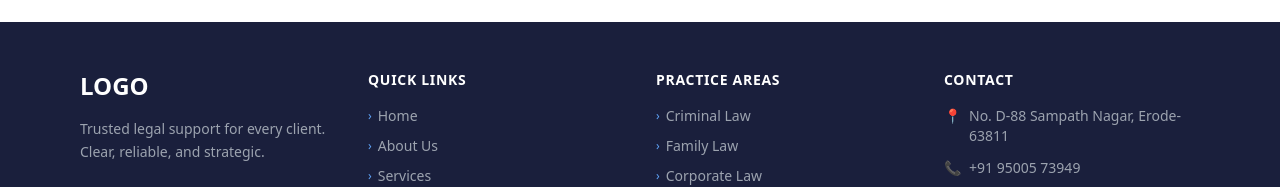
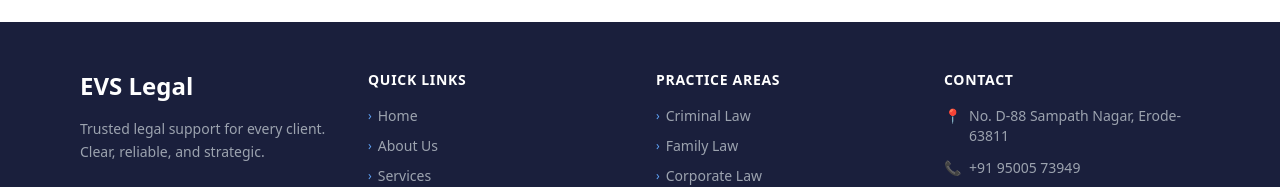
Before and after one commit to Sarath-153/Advocate, a React (Create React App) app: page / in a window 1280 px wide. Shown: the part 5935-6122 px from the top of the page. Built offline with nearby package versions, Linux system fonts and the light colour scheme.

Commit message:
Initial Commit

```diff
--- a/src/components/Footer.tsx
+++ b/src/components/Footer.tsx
@@ -10,7 +10,7 @@ export default function Footer() {
 
       {/* MOBILE LAYOUT */}
       <div className="md:hidden flex flex-col items-center text-center gap-6 mb-8">
-        <h2 className="text-2xl font-bold">LOGO</h2>
+        <h2 className="text-2xl font-bold">EVS Legal</h2>
         <p className="text-gray-400 text-sm leading-relaxed max-w-xs">
           Trusted legal support for every client. Clear, reliable, and strategic.
         </p>
@@ -24,7 +24,7 @@ export default function Footer() {
       {/* DESKTOP LAYOUT */}
       <div className="hidden md:grid grid-cols-4 gap-8 mb-10">
         <div>
-          <h2 className="text-2xl font-bold mb-4">LOGO</h2>
+          <h2 className="text-2xl font-bold mb-4">EVS Legal</h2>
           <p className="text-gray-400 text-sm leading-relaxed">
             Trusted legal support for every client. Clear, reliable, and strategic.
           </p>
```
